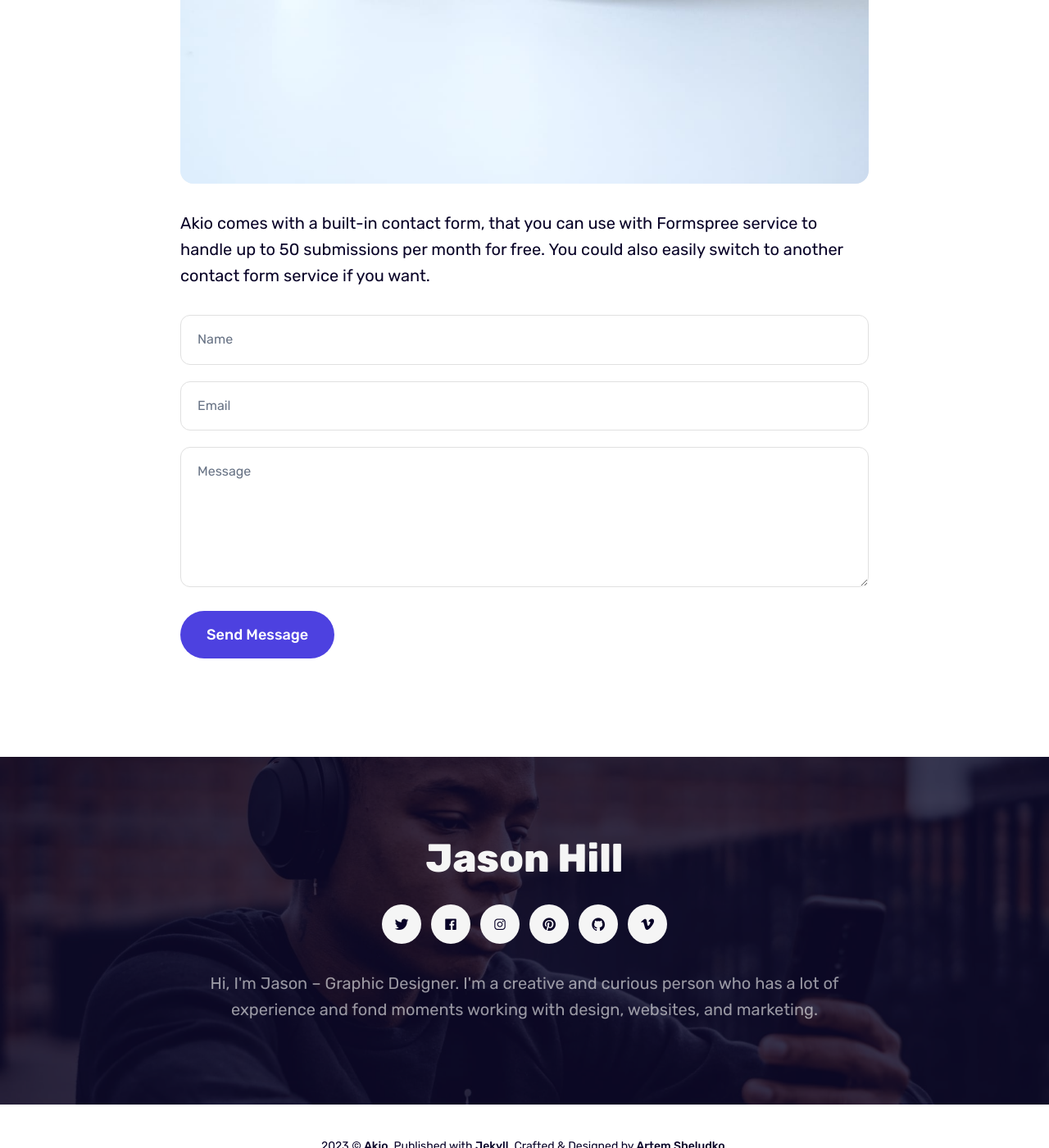
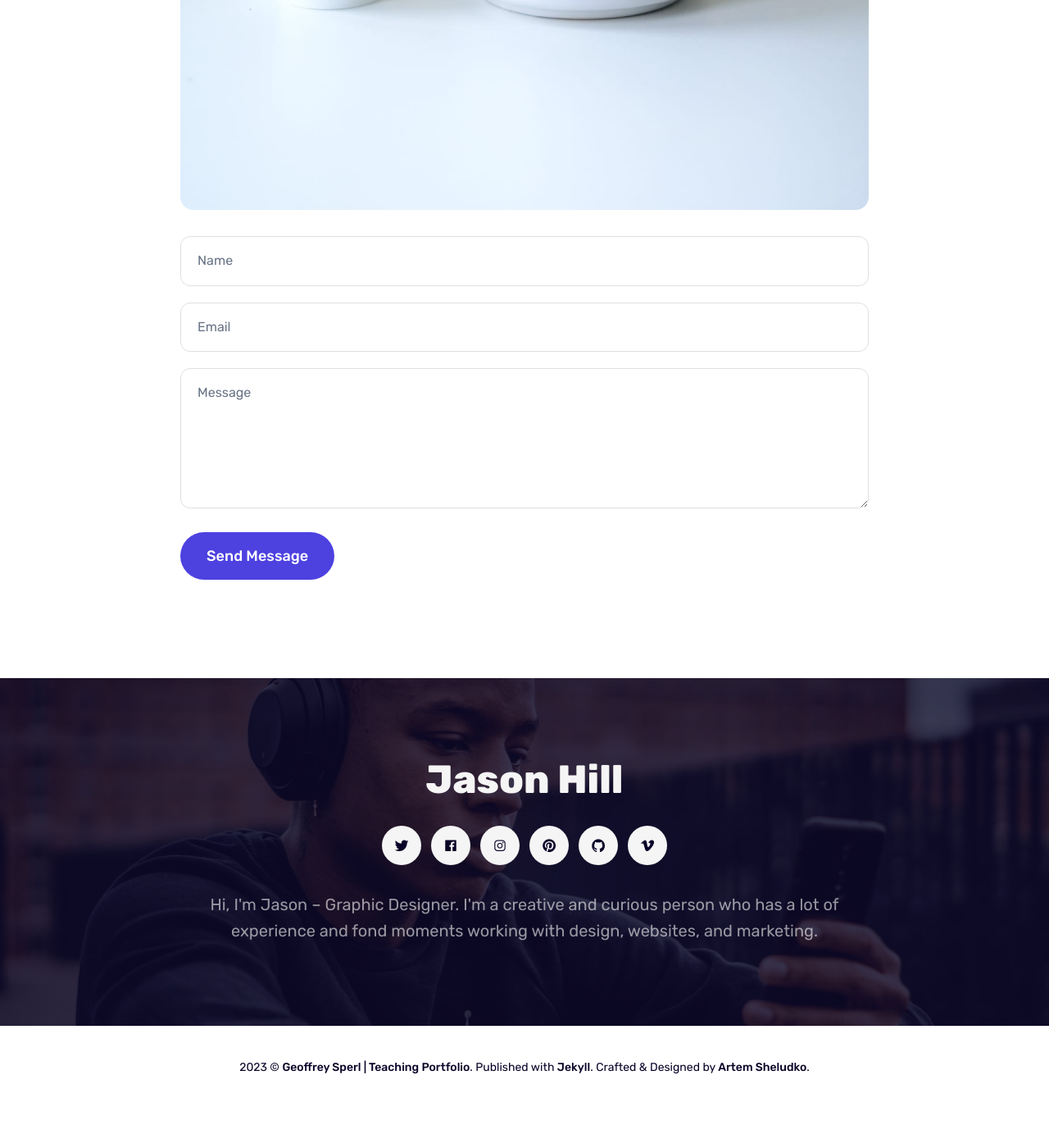
Before and after one commit to geoffreysperl/teaching, a Jekyll site: the page built from _pages/contact.html, in a window 1280 px wide and 1400 px high, scrolled down 866 px. Shown: the whole window at 82% size. Built offline with Jekyll 4.4.1, drawn with Linux system fonts in a browser that asks for light colours; after the commit the page ends 2219 px from its top, so only the background shows below that; some of the changed lines change nothing that is shown; some of the changed text lies outside the part shown.

Commit message:
First Steps

```diff
--- a/_data/settings.yml
+++ b/_data/settings.yml
@@ -1,8 +1,8 @@
 #-------------------------------
 # Site Settings
-title: Akio
+title: Geoffrey Sperl | Teaching Portfolio
 logo: # You can add own logo. For example '/images/logo.png'.
-description: Creative Portfolio Theme for Jekyll.
+# description: Creative Portfolio Theme for Jekyll.
 color_scheme: auto # You can choose three modes auto, light, and dark. By default, the auto mode is set, which means the user can choose the light or dark mode themself.
 
 
@@ -88,10 +88,10 @@
 #-------------------------------
 # Newsletter
 mailchimp:
-  enable: true
-  mailchimp__identifier: frnla.us6.list-manage.com/subscribe/post?u=6314d69a3f315af7ce3fb00a0&amp;id=3038727cc3 # Add your MailChimp form identifier. For example - frnla.us6.list-manage.com/subscribe/post?u=6314d69a3f315af7ce3fb00a0&amp;id=3038727cc3
-  mailchimp__input__text: Your email address...
-  mailchimp__button__text: Subscribe
+  enable: false
+  ## mailchimp__identifier: frnla.us6.list-manage.com/subscribe/post?u=6314d69a3f315af7ce3fb00a0&amp;id=3038727cc3 # Add your MailChimp form identifier. For example - frnla.us6.list-manage.com/subscribe/post?u=6314d69a3f315af7ce3fb00a0&amp;id=3038727cc3
+  ## mailchimp__input__text: Your email address...
+  ## mailchimp__button__text: Subscribe
 
 
 #-------------------------------
@@ -169,11 +169,11 @@
 #-------------------------------
 # Blog Section
 blog:
-  enable: true
+  enable: false
 
-blog__settings:
-  blog__title: Writing
-  blog__description:
+#blog__settings:
+##  blog__title: Writing
+##  blog__description:
 
 
 #-------------------------------
@@ -183,8 +183,8 @@
 #-------------------------------
 # Contact Settings
 contact:
-  email: your@email.com # Add your form_id
-  description: Akio comes with a built-in contact form, that you can use with Formspree service to handle up to 50 submissions per month for free. You could also easily switch to another contact form service if you want. # Add a description of your form
+  email: geoffrey@wayne.edu
+  # description: Akio comes with a built-in contact form, that you can use with Formspree service to handle up to 50 submissions per month for free. You could also easily switch to another contact form service if you want. # Add a description of your form
 
 # NOTE
 # Akio theme comes with a contact form built-in. You can use this form with Formspree (https://formspree.io/) service and get up to 50 submissions for free. Also, you can easily switch to another service if you want.
@@ -192,11 +192,11 @@
 
 #-------------------------------
 # Comment Section (Disqus)
-disqus:
-  enable: true
-  disqus__identifier: anvod-studio-test # Add your shortname for Disqus Comment. For example anvod-studio-test
+#disqus:
+##  enable: true
+##  disqus__identifier: anvod-studio-test # Add your shortname for Disqus Comment. For example anvod-studio-test
 
 
 #-------------------------------
 # Google Analytics
-google-analytics: # Add your GA Tracking Id
+# google-analytics: # Add your GA Tracking Id
```
Also changed, not shown: README.md (deleted).
